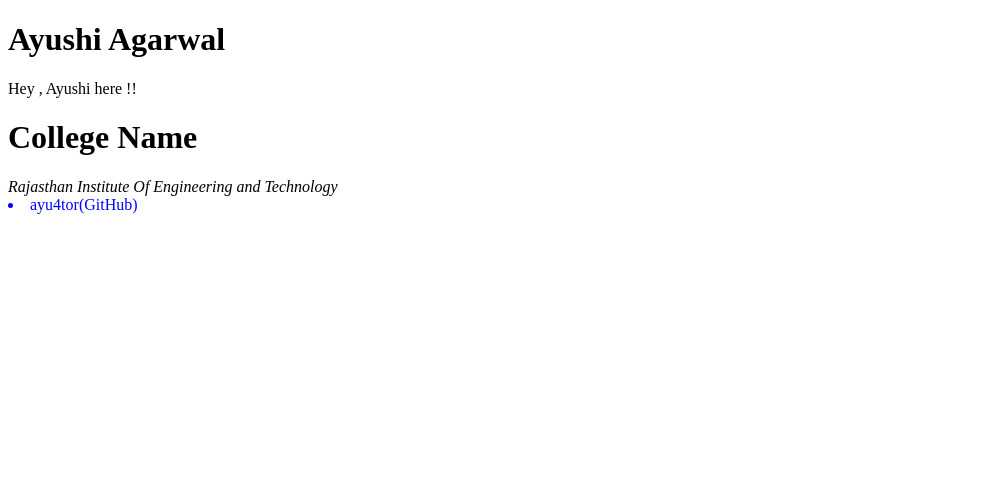
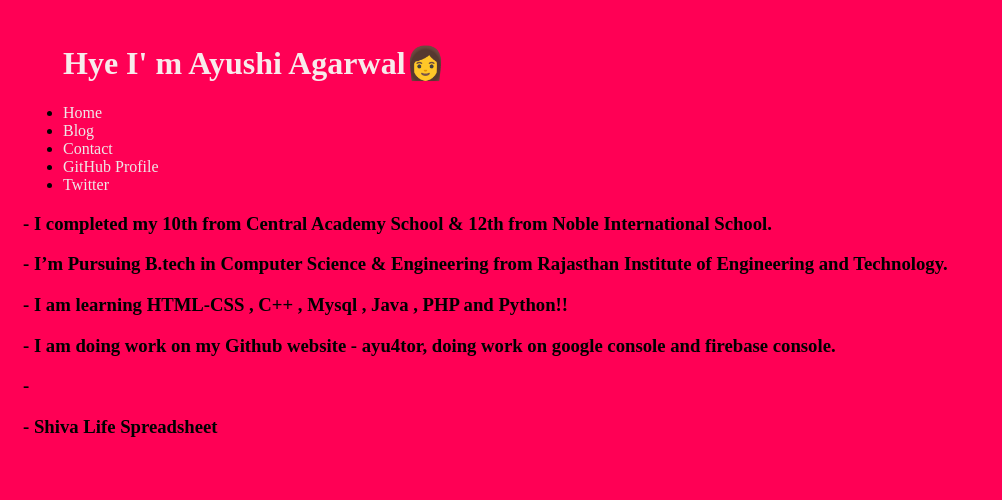
Before and after one commit to ayu4tor/Urbanic-Heroku-webpage, a Python web app: template templates/index.html in a window 1280 px wide. Shown: the top 500 px of the page, without its empty margins (0-1002 px from the left). Run offline with Jinja, Linux system fonts and the light colour scheme; the template is opened without the code that fills it, so the values that code supplies are empty.

Commit message:
Update index.html

```diff
--- a/templates/index.html
+++ b/templates/index.html
@@ -5,14 +5,125 @@
     <meta http-equiv="X-UA-Compatible" content="IE=edge">
     <meta name="viewport" content="width=device-width, initial-scale=1.0">
     <title>Document</title>
+    <Title>
+        Change the background color using Inline style attribute
+        </Title>
+        <Title>
+        Change the background color using Embedded Style
+        </Title>
+
+
+    <style>
+
+        /* wildcard styling */
+        * {
+            box-sizing: border-box;
+        }
+
+        /* padding for whole body */
+        body {
+            padding: 15px;
+        }
+
+        /* styling body */
+        .container {
+            max-width: 1200px;
+            margin: auto;
+        }
+
+        h1 {
+            color: rgba(248, 237, 237, 0.987);
+        }
+
+        /* anchor tag decoration */
+        a {
+            text-decoration: none;
+            color: #eee8e8;
+        }
+
+        a:hover {
+            color: rgb(243, 236, 236);
+        }
+
+        /* paragraph tag decoration */
+        p {
+            display: -webkit-box;
+            -webkit-box-orient: vertical;
+            -webkit-line-clamp: 4;
+            overflow: hidden;
+
+        }
+
+        /* row and column decoration */
+        .row {
+            margin: 0px -18px;
+            padding: 8px;
+        }
+
+        .row > .column {
+            padding: 6px;
+        }
+
+        .column {
+            float: left;
+            width: 25%;
+        }
+
+        .row:after {
+            content: "";
+            display: table;
+            clear: both;
+        }
+
+        /* content decoration */
+        .content {
+            background-color: white;
+            padding: 10px;
+            border: 1px solid gray;
+        }
+
+        /* window size 850 width set */
+        @media screen and (max-width: 850px) {
+            .column {
+                width: 50%;
+            }
+        }
+
+        /* window size 400 width set */
+        @media screen and (max-width: 400px) {
+            .column {
+                width: 100%;
+            }
+        }
+
+    </style>
 </head>
 <body>
-    <h1>Ayushi Agarwal</h1>
-       <p> Hey , Ayushi here !!
-           <h1>College Name</h1>
-        <em>Rajasthan Institute Of Engineering and Technology</em>
-        <li style ="color:blue">ayu4tor(GitHub)</li>
-    </p>
+             <ul>
+                <div id=" top header">
+                    <h1>Hye I' m Ayushi Agarwal👩</h1>
+                <li><a href="">Home</a></li>
+                <li><a href="https://www.blogger.com/blog/themes/5920042618364638175">Blog</a></li>
+                <li><a href="https://www.linkedin.com/in/ayushi-agarwal-1946671b9 ">Contact</a></li>
+                <li><a href="https://github.com/ayu4tor">GitHub Profile</a></li>
+                <li><a href="https://twitter.com/Ayushii68284285?t=MjeN1MHtnDdwqF45pMCpXg&s=0">Twitter</a></li>
+            </ul>
 
+                 <Body style="background-color:rgb(255, 0, 85)">
+            <div>
+                 <h3> - I completed my 10th from Central Academy School & 12th from Noble International School.</h3>
+                 <h3> - I’m  Pursuing B.tech in Computer Science & Engineering from Rajasthan Institute of Engineering and Technology. </h3>
+                 <h3> - I am learning HTML-CSS , C++ , Mysql , Java , PHP and Python!!  </h3>
+                 <h3> - I am doing work on my Github website - ayu4tor, doing work on google console and firebase console.  </h3>
+                 <h3> - </h3>
+                 <h3> - Shiva Life Spreadsheet </h3></p>
+                <h1> </h1>
+
+            </div>
+
+
+
+
+        </div>
 </body>
 </html>
```
